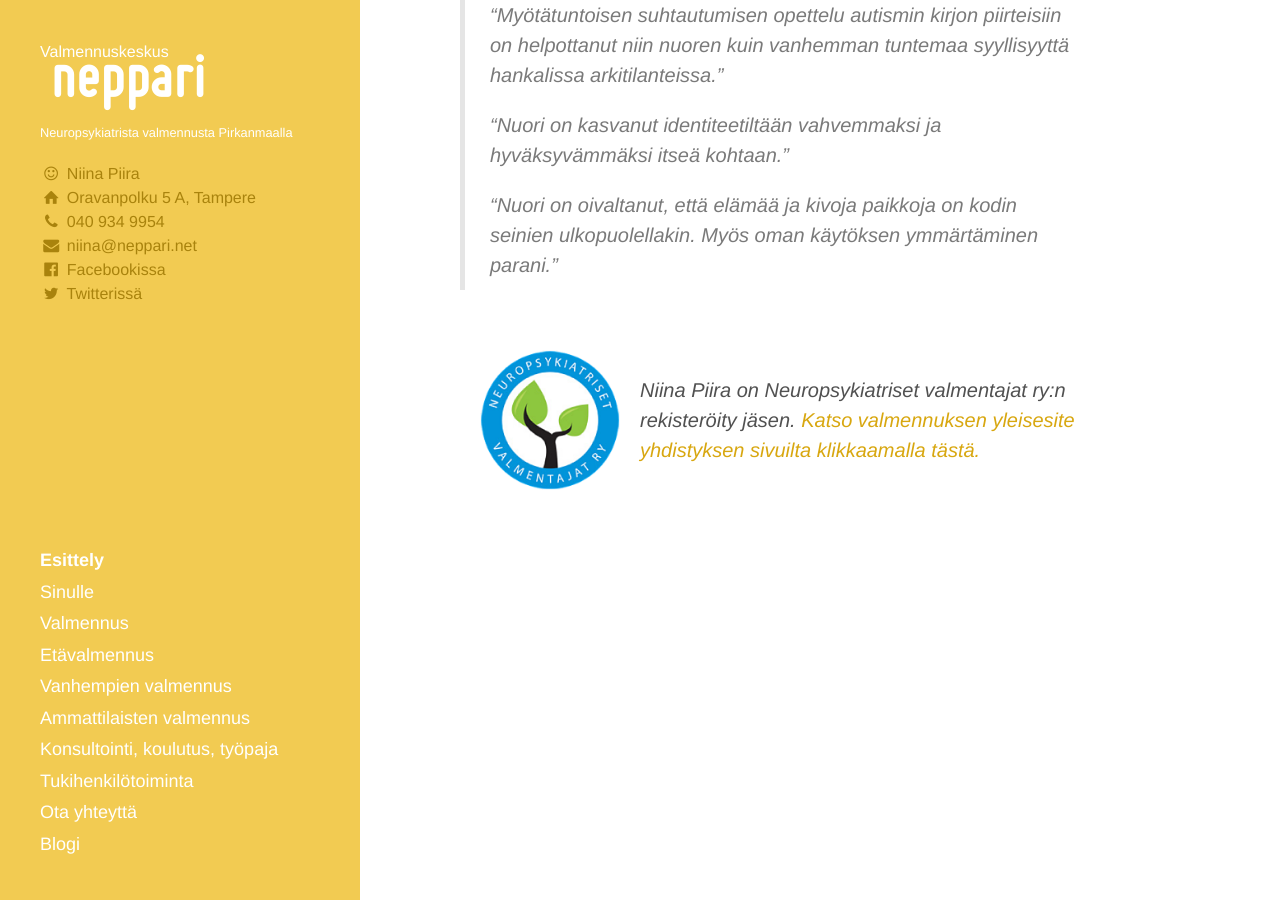
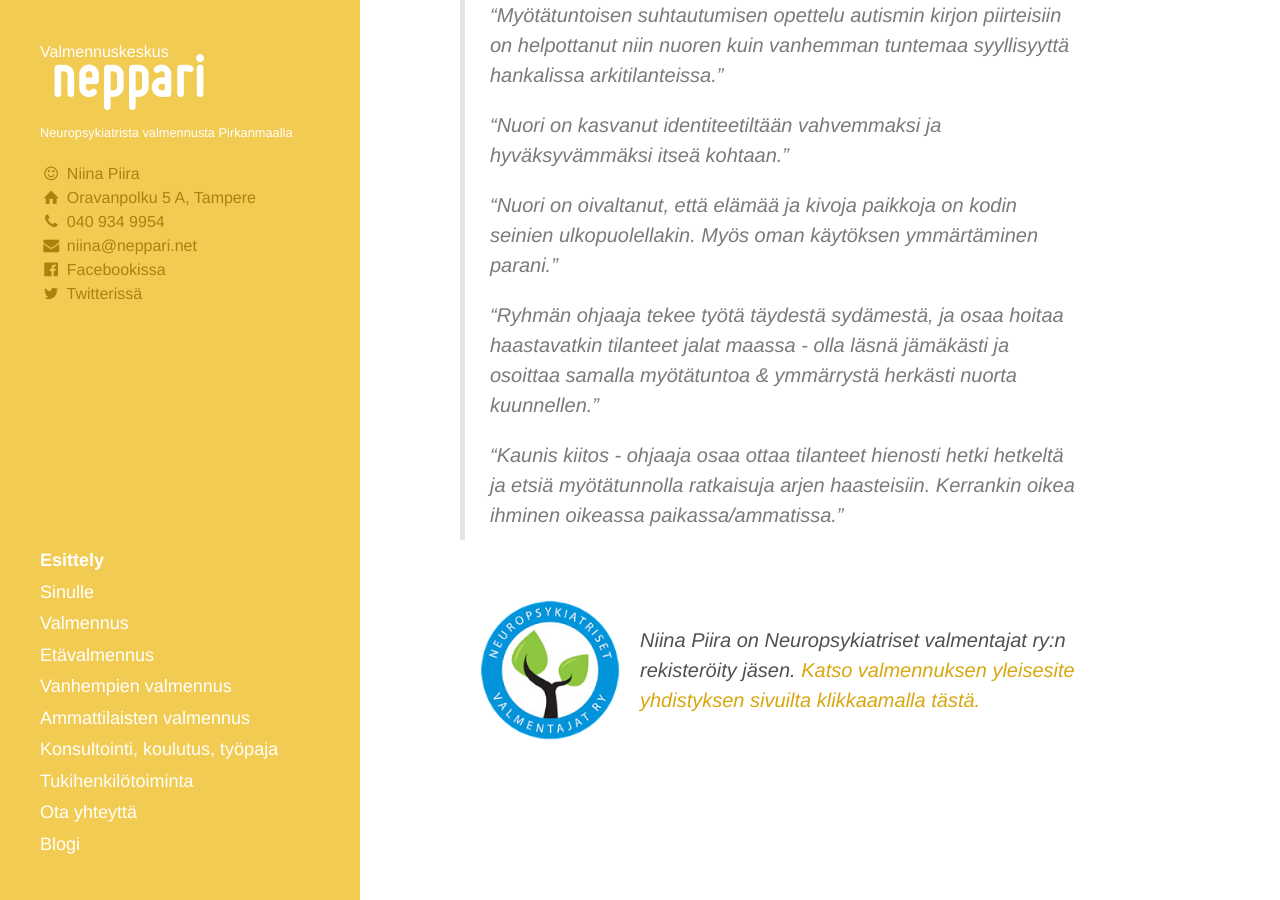
Before and after one commit to niinapiira/neppari.net, a Jekyll site: the page built from index.md, in a window 1280 px wide and 900 px high, scrolled down 3588 px. Built offline with Jekyll 4.4.1, drawn with Linux system fonts in a browser that asks for light colours.

Commit message:
Update index.md

```diff
--- a/index.md
+++ b/index.md
@@ -114,3 +114,7 @@ Palautteita ryhmätyöskentelystä:
 > _"Nuori on kasvanut identiteetiltään vahvemmaksi ja hyväksyvämmäksi itseä kohtaan."_
 >
 > _"Nuori on oivaltanut, että elämää ja kivoja paikkoja on kodin seinien ulkopuolellakin. Myös oman käytöksen ymmärtäminen parani."_
+>
+> _"Ryhmän ohjaaja tekee työtä täydestä sydämestä, ja osaa hoitaa haastavatkin tilanteet jalat maassa - olla läsnä jämäkästi ja osoittaa samalla myötätuntoa & ymmärrystä herkästi nuorta kuunnellen."_
+>
+> _"Kaunis kiitos - ohjaaja osaa ottaa tilanteet hienosti hetki hetkeltä ja etsiä myötätunnolla ratkaisuja arjen haasteisiin. Kerrankin oikea ihminen oikeassa paikassa/ammatissa."_
```
